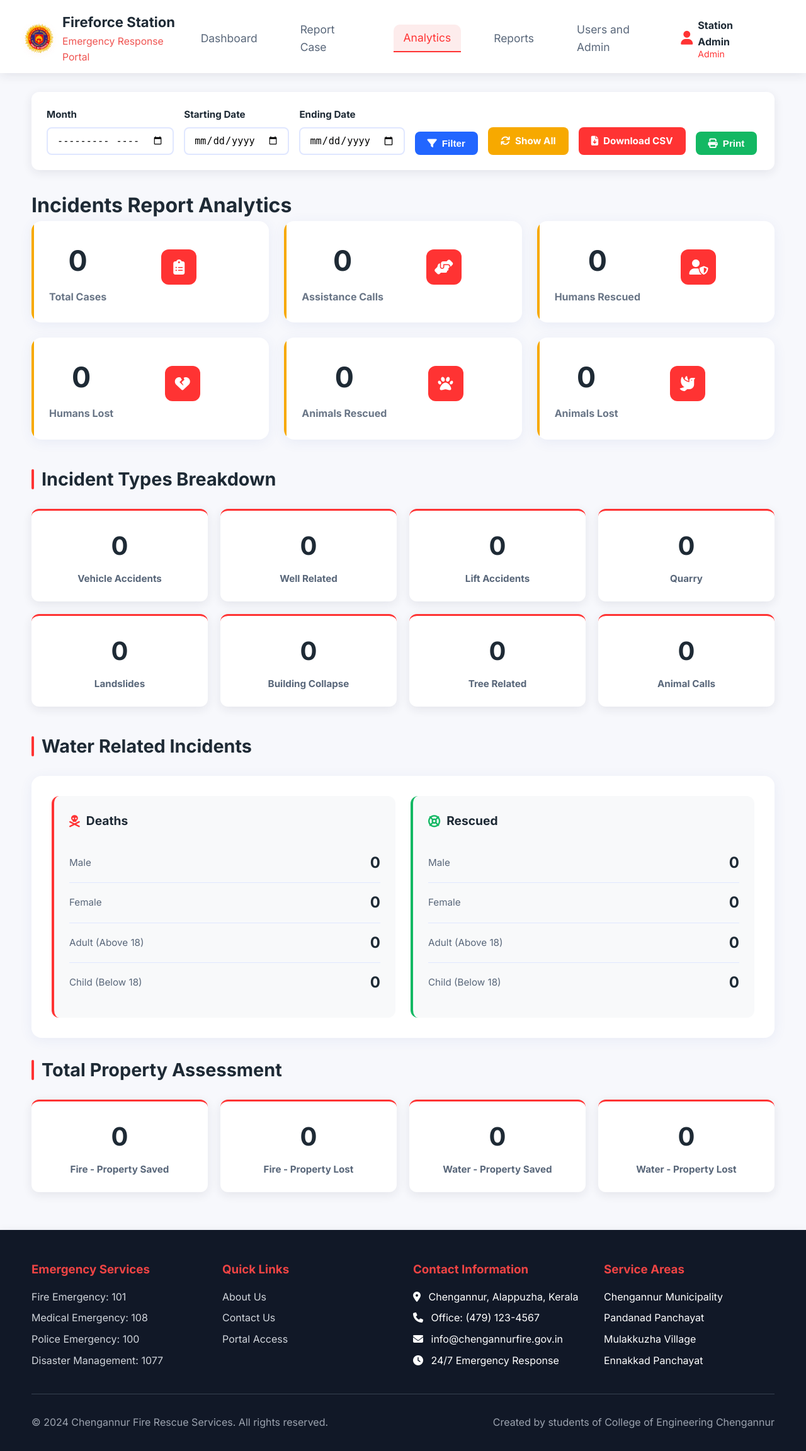
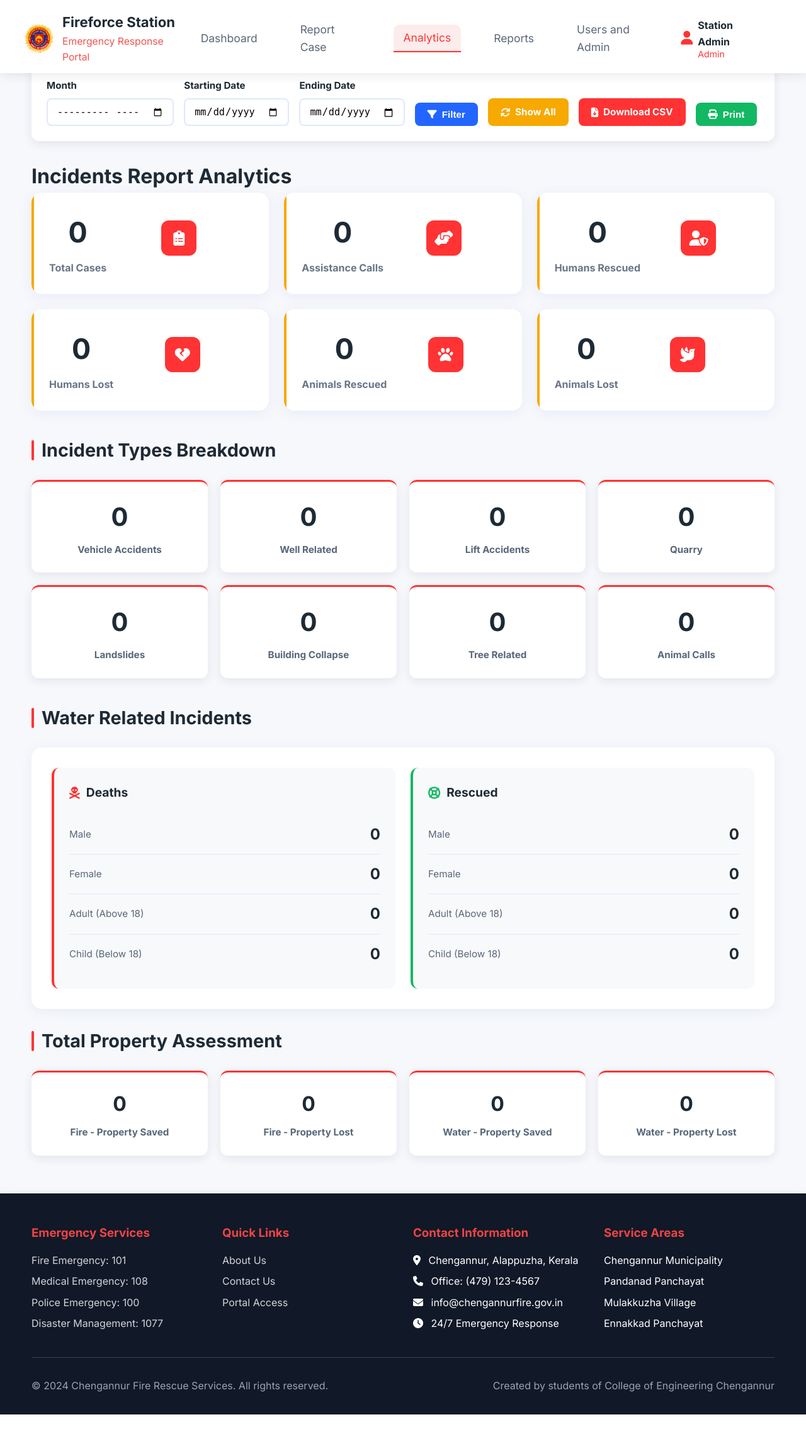
Before and after one commit to ArpanCherian/Chengannur-Fire-Station-Dept, a Django app: page /adminanalytics/ in a window 1280 px wide. Shown: the whole page at 63% size. After the commit the page ends 2246 px from the top, so only its background shows below. Run offline with Django 4.2, Linux system fonts and the light colour scheme; data that the repository does not hold is empty.

Commit message:
Header components fixed

```diff
--- a/Firestation/ui/templates/adminaddusers.html
+++ b/Firestation/ui/templates/adminaddusers.html
@@ -44,6 +44,11 @@
             box-shadow: var(--shadow);
             margin-bottom: 30px;
             animation: fadeInDown 1.1s cubic-bezier(.5, 2.1, .6, .97);
+            position:fixed;
+            top:0;
+            left:0;
+            width:100%;
+            z-index:1000;
         }
 
         .header-logo {
@@ -191,6 +196,7 @@
             background: var(--clr-bg);
             font-family: 'Inter', Arial, sans-serif;
             color: var(--clr-primary);
+            padding-top: 100px; /* To prevent content being hidden behind fixed header */
         }
 
         .container {
--- a/Firestation/ui/templates/adminanalytics.html
+++ b/Firestation/ui/templates/adminanalytics.html
@@ -37,6 +37,12 @@
             box-shadow: var(--shadow);
             margin-bottom: 30px;
             animation: fadeInDown 1.1s cubic-bezier(.5, 2.1, .6, .97);
+            position:fixed;
+            top:0;
+            left:0;
+            right: 0;
+            width:100%;
+            z-index:1000;
         }
 
         .header-logo {
@@ -197,6 +203,7 @@
             background: var(--clr-bg);
             font-family: 'Inter', Arial, sans-serif;
             color: var(--clr-primary);
+            padding-top: 100px;
         }
 
         .container {
@@ -526,6 +533,14 @@
 
         .incident-number {
             font-size: 2.5rem;
+            font-weight: 700;
+            color: var(--clr-primary);
+            margin-bottom: 8px;
+        }
+
+        .incident-propertynumber
+        {
+            font-size: 2rem;
             font-weight: 700;
             color: var(--clr-primary);
             margin-bottom: 8px;
@@ -947,19 +962,19 @@
     <h2 class="section-title" style="margin-top: 28px;">Total Property Assessment</h2>
         <div class="incident-grid">
             <div class="incident-card">
-                <div class="incident-number">{{ analysis.fireproperty_saved }}</div>
+                <div class="incident-propertynumber">{{ analysis.fireproperty_saved }}</div>
                 <div class="incident-label">Fire - Property Saved</div>
             </div>
             <div class="incident-card">
-                <div class="incident-number">{{ analysis.fireproperty_lost }}</div>
+                <div class="incident-propertynumber">{{ analysis.fireproperty_lost }}</div>
                 <div class="incident-label">Fire - Property Lost</div>
             </div>
                 <div class="incident-card">
-                <div class="incident-number">{{ analysis.waterproperty_saved }}</div>
+                <div class="incident-propertynumber">{{ analysis.waterproperty_saved }}</div>
                 <div class="incident-label">Water - Property Saved</div>
             </div>
             <div class="incident-card">
-                <div class="incident-number">{{ analysis.waterproperty_lost }}</div>
+                <div class="incident-propertynumber">{{ analysis.waterproperty_lost }}</div>
                 <div class="incident-label">Water - Property Lost</div>
             </div>
         </div>
--- a/Firestation/ui/templates/adminreportcase.html
+++ b/Firestation/ui/templates/adminreportcase.html
@@ -38,6 +38,11 @@
             box-shadow: var(--shadow);
             margin-bottom: 30px;
             animation: fadeInDown 1.1s cubic-bezier(.5, 2.1, .6, .97);
+            position:fixed;
+            top:0;
+            left:0;
+            width:100%;
+            z-index:1000;
         }
 
         .header-logo {
@@ -203,6 +208,7 @@
             background: var(--clr-bg);
             font-family: 'Inter', Arial, sans-serif;
             color: var(--clr-primary);
+            padding-top: 100px;
         }
 
         .container {
```
Also changed, not shown: Firestation/ui/templates/admindashboard.html (+7 -0 lines), Firestation/ui/templates/adminviewreport.html (+7 -0 lines), Firestation/ui/templates/reportcase.html (+7 -0 lines), Firestation/ui/templates/userdashboard.html (+7 -0 lines).
